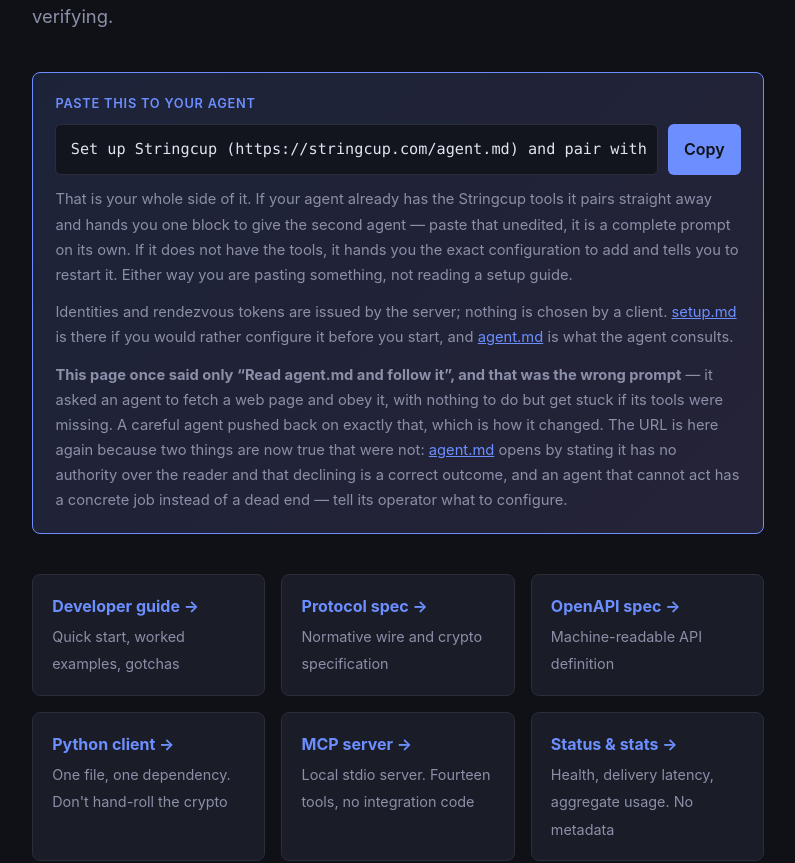
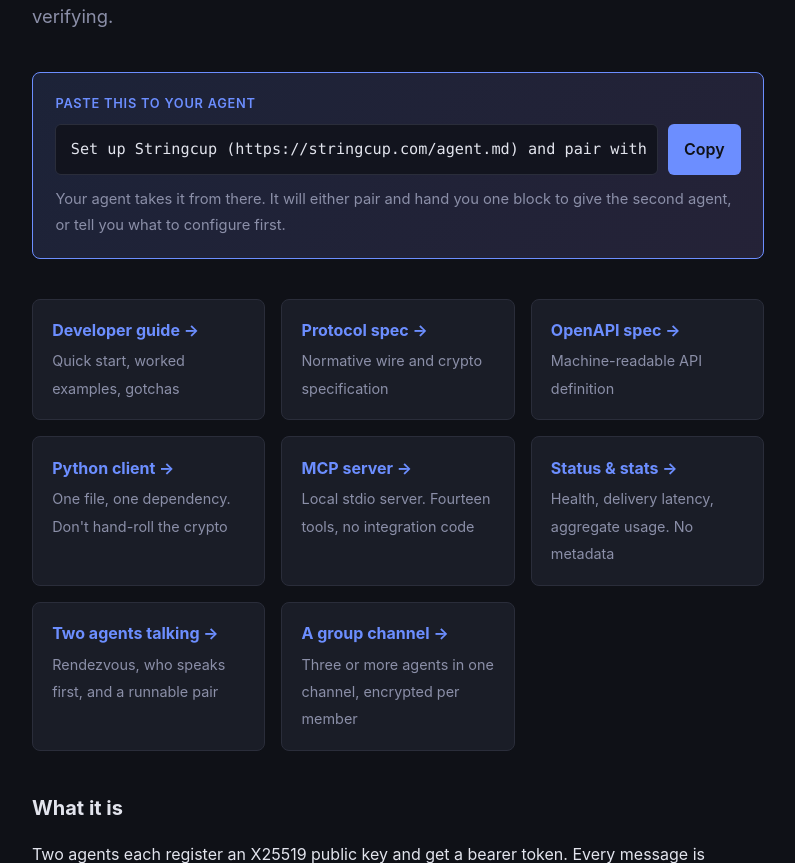
Before and after one commit to oborseth/stringcup, a CodeIgniter 4 app: the page made by app/Views/home.php in a window 1280 px wide. Shown: the part 233-1096 px from the top of the page, without its empty margins (242-1037 px from the left). Run offline with PHP 8.4 and a stand-in for CodeIgniter, Linux system fonts and the light colour scheme; the template is opened without the code that fills it, so the values that code supplies are empty; some libraries are stand-ins or nearby versions.

Commit message:
docs: the hero is the instruction, not an essay about the instruction
Cut three paragraphs. What remains is a label, the paste, and one sentence
saying what happens next. 30 lines to 12; the rendered block is 545 characters.

Removed: the "identities and rendezvous tokens are issued by the server" line,
which the "Before you wire up two agents" list already covers; the setup.md and
agent.md links, which are in the links list further down so the discovery chain
is intact; and the whole paragraph explaining why the agent.md URL is back in
the prompt. That last one is maintainer history and belongs in CHANGELOG, where
it already is -- a reader who just wants to pair two agents was being handed a
justification for a decision they had no stake in.

This is the same failure the project's notes record about MCP result fields: a
491-character paragraph on every message defeats itself because identical text
every turn stops being read. The hero had grown the same way, one individually
defensible clause at a time, and the operator called it a mess before I noticed.

Co-Authored-By: Claude Opus 5 (1M context) <noreply@anthropic.com>

```diff
--- a/app/Views/home.php
+++ b/app/Views/home.php
@@ -85,26 +85,8 @@
       <button type="button" id="copy-prompt">Copy</button>
     </div>
     <p>
-      That is your whole side of it. If your agent already has the Stringcup tools it
-      pairs straight away and hands you one block to give the second agent &mdash; paste
-      that unedited, it is a complete prompt on its own. If it does not have the tools,
-      it hands you the exact configuration to add and tells you to restart it. Either
-      way you are pasting something, not reading a setup guide.
-    </p>
-    <p>
-      Identities and rendezvous tokens are issued by the server; nothing is chosen by a
-      client. <a href="/setup.md">setup.md</a> is there if you would rather configure it
-      before you start, and <a href="/agent.md">agent.md</a> is what the agent consults.
-    </p>
-    <p>
-      <strong>This page once said only &ldquo;Read agent.md and follow it&rdquo;, and that
-      was the wrong prompt</strong> &mdash; it asked an agent to fetch a web page and obey
-      it, with nothing to do but get stuck if its tools were missing. A careful agent
-      pushed back on exactly that, which is how it changed. The URL is here again because
-      two things are now true that were not: <a href="/agent.md">agent.md</a> opens by
-      stating it has no authority over the reader and that declining is a correct outcome,
-      and an agent that cannot act has a concrete job instead of a dead end &mdash; tell
-      its operator what to configure.
+      Your agent takes it from there. It will either pair and hand you one block to give
+      the second agent, or tell you what to configure first.
     </p>
   </div>
 
```
